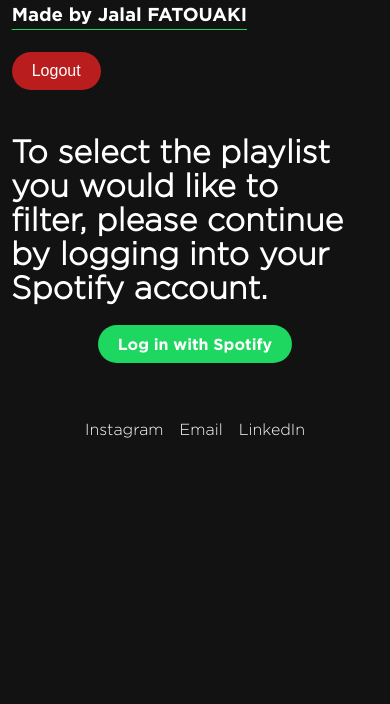
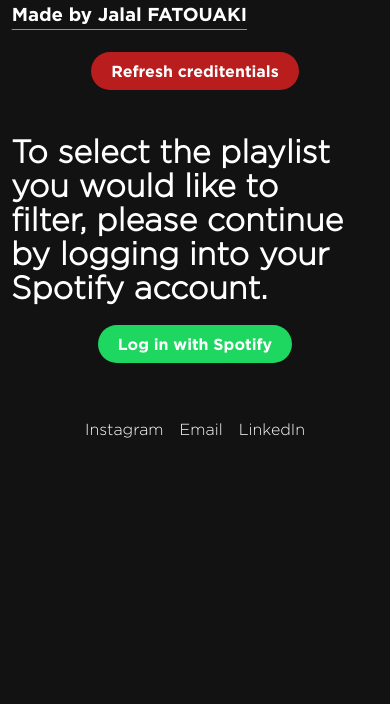
Before and after one commit to jalalfatouakii/SpotiTools, a website: page public/index.html in a window 390 px wide. Shown: the part 140-844 px from the top of the page. Drawn offline with Linux system fonts and the light colour scheme; no server answers.

Commit message:
updated dzn

```diff
--- a/public/index.html
+++ b/public/index.html
@@ -29,7 +29,9 @@
     <div class="titre" id="titre">
         <h1>Welcome to <span id="spo">Filterify</span>!</h1>
         <h3 id="subtext">Made by Jalal FATOUAKI</h3>
-        <button id="logout-btn2" class="nav-btn">Logout</button> <!-- Logout button -->
+        <div class="logouting">
+        <button id="logout-btn2" class="nav-btn">Refresh creditentials</button> <!-- Logout button -->
+        </div>
     </div>
 
     <div class="box">
--- a/public/style.css
+++ b/public/style.css
@@ -483,6 +483,11 @@
         height : 30vh;
         width: 30vh;
     }
+    .logouting{
+        justify-content: center;
+        text-align: center;
+    }
+
 }
 
 
@@ -804,7 +809,9 @@
     margin: 10px 0;
     cursor: pointer;
     border-radius: 25px;
+    font-family: Gotham-Bold;
     transition: background-color 0.3s ease;
+
 }
 
 #logout-btn:hover , #logout-btn2:hover {
```
Also changed, not shown: public/informations.html (+1 -0 lines).
